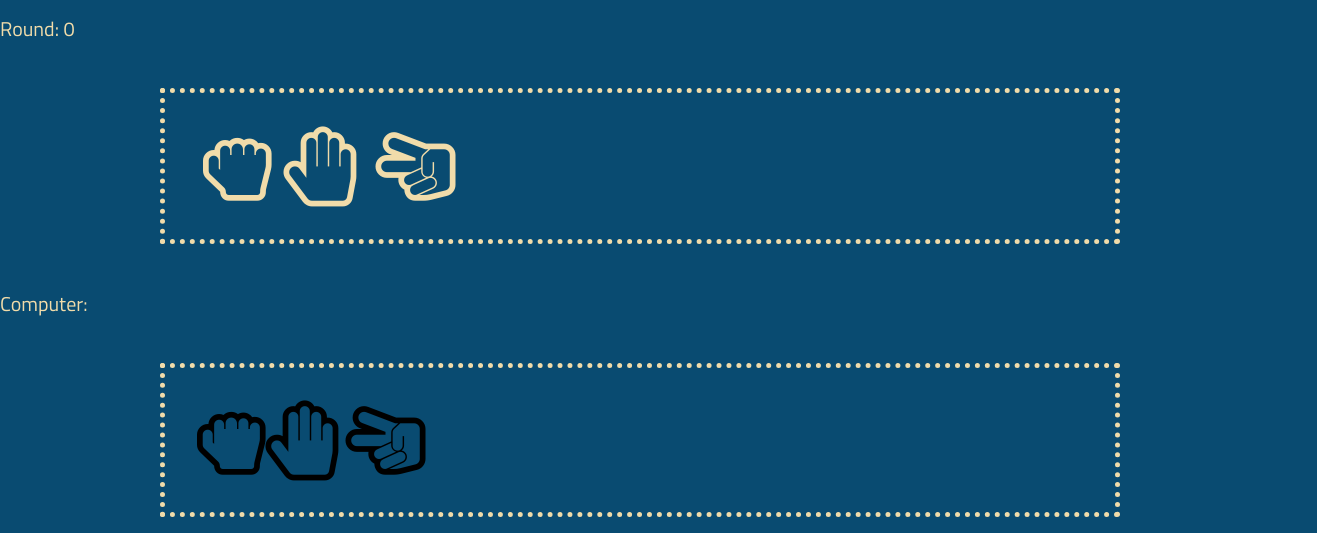
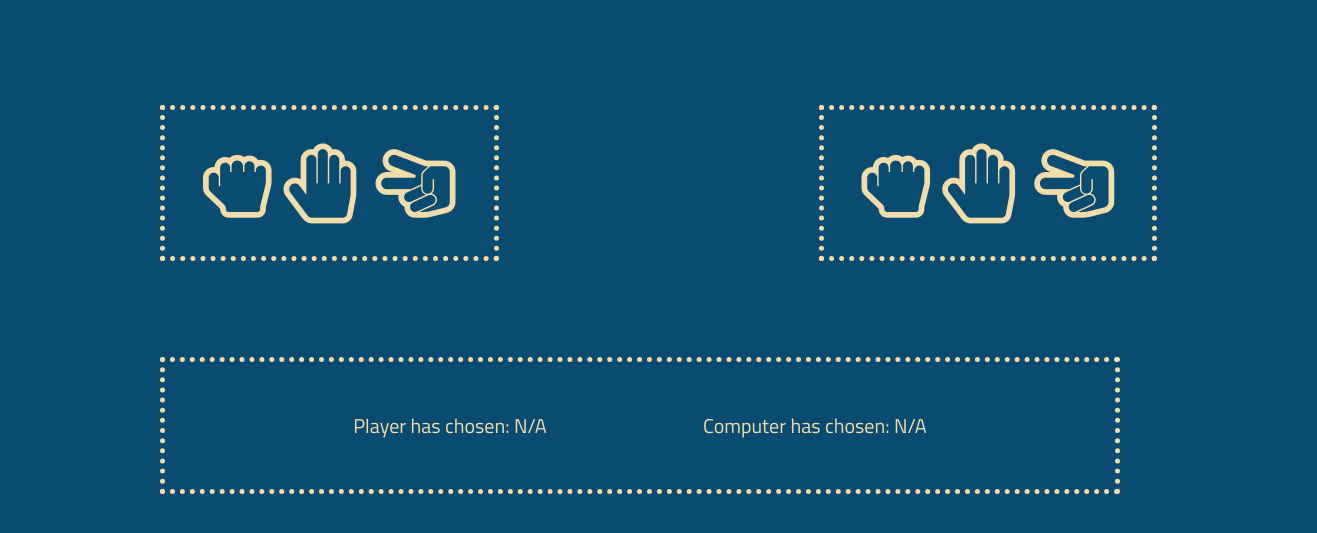
Before and after one commit to kel-gonza/Odin_RockPaperScissors, a plain HTML site: page index.html in a window 1280 px wide. Shown: the part 110-643 px from the top of the page, 1317 px wide, since content can reach past the window. Drawn offline with Linux system fonts and the light colour scheme.

Commit message:
Add a module class

```diff
--- a/index.html
+++ b/index.html
@@ -24,12 +24,14 @@
     </header>
     <h2>First to 5 wins!</h2>
     <main class="mainContent">
-      <p class="rounds">Round: 0</p>
+      <div class="cvp">
+        <p class="playerScore"></p>
+        <p class="computerScore"></p>
+      </div>
 
-      <h2 class="singleGame"></h2>
-      <p class="playerChoice"></p>
+      <h2 class="singleGame margin"></h2>
 
-      <div class="invisibleContainer">
+      <div class="cvp">
         <div class="container">
           <button class="rockB fightButton">
             <i class="fa fa-hand-rock-o fa-5x choiceIcon"></i>
@@ -41,24 +43,36 @@
             <i class="fa fa-hand-scissors-o fa-5x choiceIcon"></i>
           </button>
         </div>
-      </div>
 
-      <div class="computerImage">
-        <p class="computer-title">Computer:</p>
-        <p class="computerChoice"></p>
-        <div class="container">
-          <i class="fa fa-hand-rock-o fa-5x computerRock baseColor"></i>
-          <i class="fa fa-hand-paper-o fa-5x computerPaper baseColor"></i>
-          <i class="fa fa-hand-scissors-o fa-5x computerScissors baseColor"></i>
+        <div class="computerImage">
+          <!-- <p class="computer-title">Computer:</p> -->
+          <div class="container">
+            <button class="compButton">
+              <i class="fa fa-hand-rock-o fa-5x computerRock choiceIcon"></i>
+            </button>
+            <button class="compButton">
+              <i class="fa fa-hand-paper-o fa-5x computerPaper choiceIcon"></i>
+            </button>
+            <button class="compButton">
+              <i
+                class="fa fa-hand-scissors-o fa-5x computerScissors choiceIcon"
+              ></i>
+            </button>
+          </div>
         </div>
       </div>
 
-      <p class="playerScore"></p>
-      <p class="computerScore"></p>
+      <div class="container cvp">
+        <p class="playerChoice">Player has chosen: N/A</p>
+        <p class="computerChoice">Computer has chosen: N/A</p>
+      </div>
     </main>
 
-    <!-- this button is not displayed until the game has finished.  -->
-    <button class="playAgain">Play again?</button>
+    <div class="modal">
+      <p class="winnerText"></p>
+      <p class="rounds">Round: 0</p>
+      <button class="playAgain">Play again?</button>
+    </div>
     <footer>
       <span>Kels</span>
       <span
```
